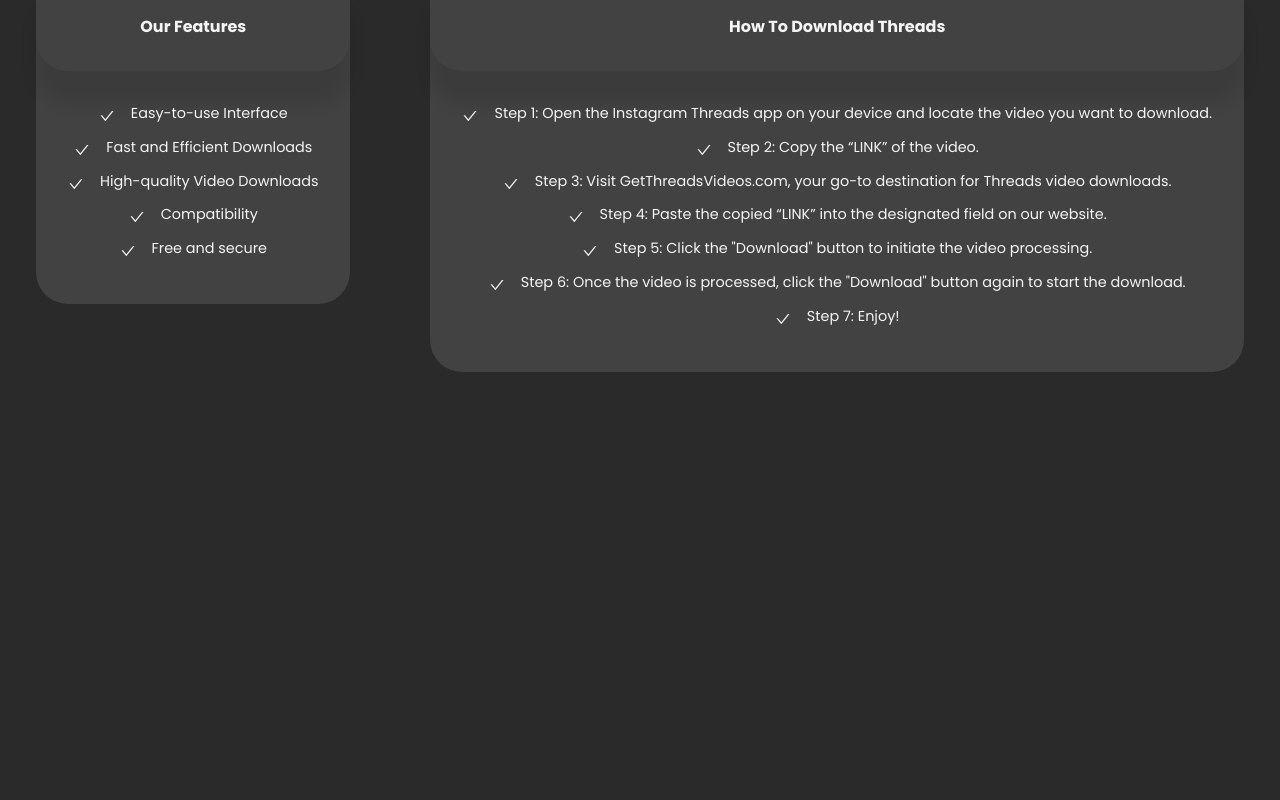
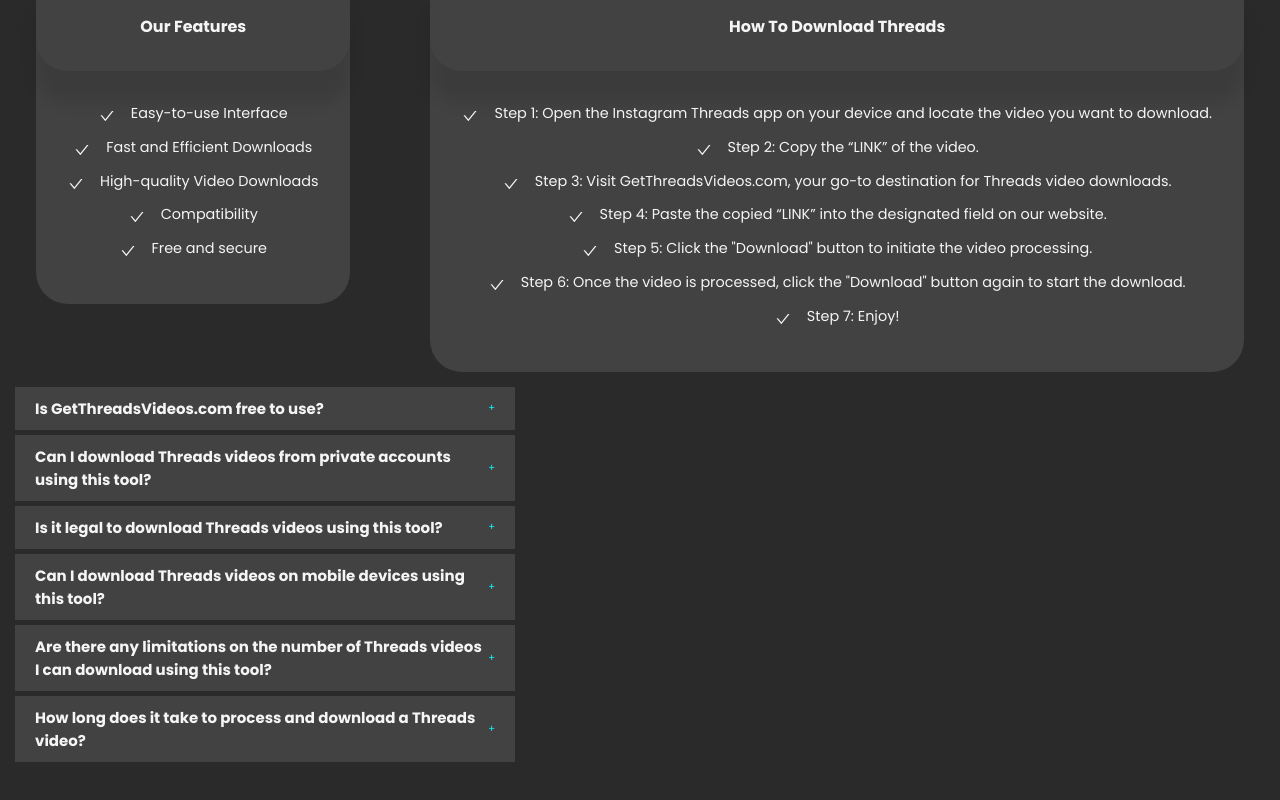
Before and after one commit to LagosDev1/threadDownloader, a React (Create React App) app: page / in a window 1280 px wide. Shown: the part 717-1517 px from the top of the page. Before the commit the page ends 1089 px from the top, so only its background shows below. Built offline with nearby package versions, Linux system fonts and the light colour scheme.

Commit message:
overflow hidden

```diff
--- a/src/FAQ/Faq.jsx
+++ b/src/FAQ/Faq.jsx
@@ -1,4 +1,5 @@
 import React from 'react';
+import './faq.css';
 // import { Data } from './Data';
 
 
@@ -6,12 +7,24 @@
 const Faq = () => {
   return (
     <div className="wrapper" id='wrapper'>
+        <div className="accordion">
 
+            {data.map((item, i) => (
+            <div className="item">
+                <div className="title">
+                  <h2>{item.question}</h2>
+                  <span>+</span>
+                </div>
+                <div className="content">{item.answer}</div>
+              </div>
+
+            ))}
+        </div>
     </div>
   )
 }
 
- const Data = [
+ const data = [
   {
       question: " Is GetThreadsVideos.com free to use?",
       answer: "Yes, the Threads Video Downloader tool at GetThreadsVideos.com is completely free to use. We believe in providing a convenient and accessible solution for downloading Threads videos without any cost."
--- a/src/FAQ/faq.css
+++ b/src/FAQ/faq.css
@@ -2,5 +2,31 @@
     display: flex;
     height: 100vh;
     width: 100vw;
+    padding: 15px;
+    /* justify-content: center; */
+    /* text-align: center; */
+}
+.accordion{
+    width: 500px;
+}
+
+.item{
+    background: #424242;
+    margin-bottom: 5px;
+    padding: 10px 20px;
+}
+
+
+.title{
+    font-size: 10px;
+    display: flex;
+    justify-content: space-between;
+    align-items: center;
 
 }
+
+.content{
+    font-size: 12px;
+    max-height: 0;
+    overflow: hidden;
+}
```
